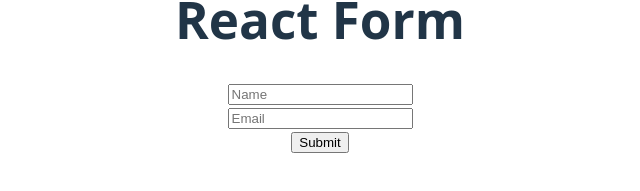
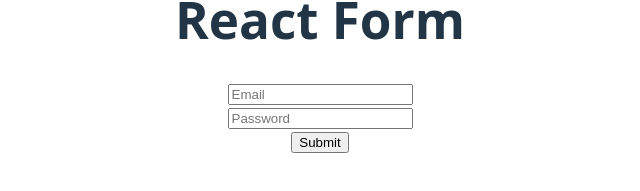
Before and after one commit to syedshafinahmed/M-44, a React (Vite) app: page / in a window 1280 px wide. Shown: the part 345-536 px from the top of the page, without its empty margins (320-960 px from the left). Built offline with nearby package versions, Linux system fonts and the light colour scheme.

Commit message:
controlled component

```diff
--- a/src/App.jsx
+++ b/src/App.jsx
@@ -1,4 +1,5 @@
 import './App.css'
+import ControlledField from './Components/ControlledField/ControlledField'
 import Formaction from './Components/Formaction/Formaction'
 import Simpleform from './Components/Simpleform/Simpleform'
 
@@ -10,7 +11,8 @@
 
       <h1>React Form</h1>
       {/* <Simpleform></Simpleform> */}
-      <Formaction></Formaction>
+      {/* <Formaction></Formaction> */}
+      <ControlledField></ControlledField>
 
     </>
   )
--- /dev/null
+++ b/src/Components/ControlledField/ControlledField.jsx
@@ -0,0 +1,24 @@
+import React, { useState } from 'react';
+
+const ControlledField = () => {
+
+    const [password, setPassword] = useState('');
+    const handleSubmit = (e) => {
+        e.preventDefault();
+        console.log("submitted");
+    }
+    const handlePassOnChange = (e) => {
+        console.log(e.target.value);
+    }
+    return (
+        <div>
+            <form onSubmit={handleSubmit}>
+                <input type="email" name="email" placeholder='Email' required /><br />
+                <input type="password" name="password" placeholder='Password' defaultValue={password} onChange={handlePassOnChange} required /><br />
+                <input type="submit" value="Submit" />
+            </form>
+        </div>
+    );
+};
+
+export default ControlledField;
```
